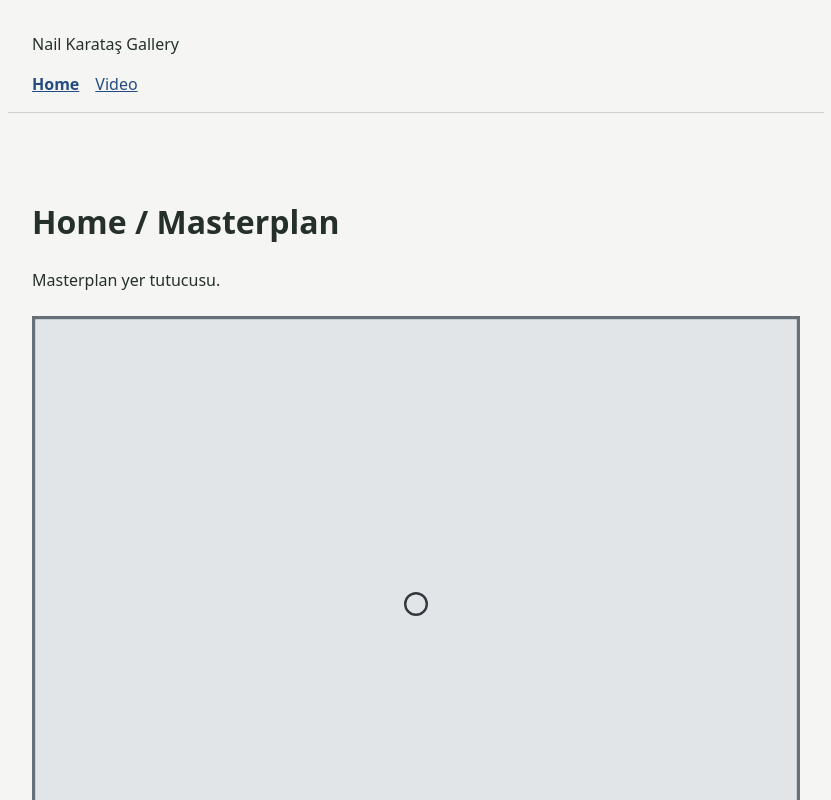
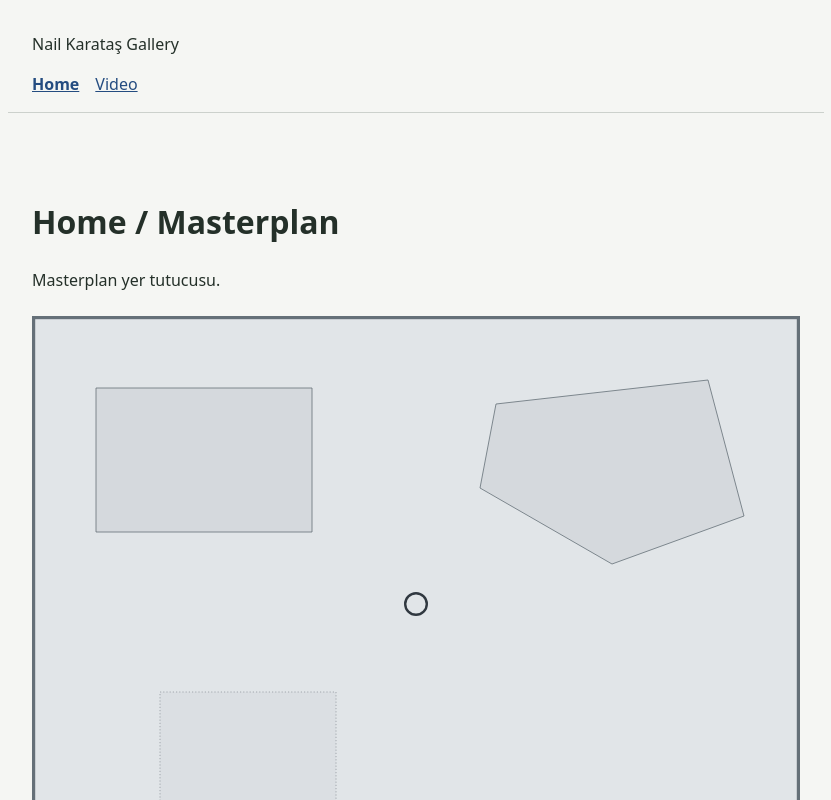
Before and after one commit to miozturk/nail-karatas-gallery, a React (Vite) app: page / in a window 1280 px wide. Shown: the top 800 px of the page, without its empty margins (224-1055 px from the left). Built offline with nearby package versions, Linux system fonts and the light colour scheme.

Commit message:
IMP-005 SVG Hotspot Layer

```diff
--- a/src/components/SceneStage/SceneStageProof.tsx
+++ b/src/components/SceneStage/SceneStageProof.tsx
@@ -1,15 +1,43 @@
+import { useState } from 'react'
+import SvgHotspotLayer, { type SvgHotspot } from '../SvgHotspotLayer/SvgHotspotLayer'
 import SceneStage from './SceneStage'
 import './SceneStageProof.css'
 
+const developmentHotspots: readonly SvgHotspot[] = [
+  { id: 'rectangle', label: 'Deneme dikdörtgeni', points: [[160, 180], [700, 180], [700, 540], [160, 540]] },
+  { id: 'irregular', label: 'Deneme düzensiz bölgesi', points: [[1160, 220], [1690, 160], [1780, 500], [1450, 620], [1120, 430]] },
+  { id: 'disabled', label: 'Devre dışı deneme bölgesi', disabled: true, points: [[320, 940], [760, 940], [760, 1240], [320, 1240]] },
+]
+
 export default function SceneStageProof() {
+  const [hoveredId, setHoveredId] = useState<string | null>(null)
+  const [activeId, setActiveId] = useState<string | null>(null)
+  const [activations, setActivations] = useState(0)
+  const [baseClicks, setBaseClicks] = useState(0)
   return (
     <figure className="scene-stage-proof">
       <SceneStage
         label="Geliştirme sahnesi: 1920 × 1440 mantıksal koordinat alanı"
-        base={<div className="scene-stage-proof__background" />}
+        base={<div className="scene-stage-proof__background" onClick={() => setBaseClicks((count) => count + 1)} />}
+        interaction={
+          <SvgHotspotLayer
+            label="Sahte geliştirme poligonları"
+            hotspots={developmentHotspots}
+            hoveredId={hoveredId}
+            activeId={activeId}
+            onHover={setHoveredId}
+            onLeave={(id) => setHoveredId((current) => current === id ? null : current)}
+            onActivate={(id) => {
+              setActiveId(id)
+              setActivations((count) => count + 1)
+            }}
+          />
+        }
         overlay={<span className="scene-stage-proof__center" aria-hidden="true" />}
       />
       <figcaption>Geliştirme kontrolü: 1920 × 1440 · 4:3 · merkez işareti (960, 720).</figcaption>
+      <p>Hover: {hoveredId ?? 'yok'} · Zemin tıklaması: {baseClicks}</p>
+      <p role="status">Seçilen: {activeId ?? 'yok'} · Aktivasyon: {activations}</p>
     </figure>
   )
 }
--- /dev/null
+++ b/src/components/SvgHotspotLayer/SvgHotspotLayer.css
@@ -0,0 +1,40 @@
+.svg-hotspot-layer.svg-hotspot-layer {
+  position: absolute;
+  inset: 0;
+  width: 100%;
+  height: 100%;
+  pointer-events: none;
+}
+
+.svg-hotspot-layer__polygon {
+  pointer-events: all;
+  cursor: pointer;
+  fill: rgb(75 85 95 / 8%);
+  stroke: #657078;
+  stroke-width: 2px;
+  vector-effect: non-scaling-stroke;
+}
+
+.svg-hotspot-layer__polygon[data-hovered='true'] {
+  fill: rgb(75 85 95 / 30%);
+}
+
+.svg-hotspot-layer__polygon[aria-pressed='true'] {
+  fill: rgb(75 85 95 / 45%);
+  stroke: #202830;
+}
+
+.svg-hotspot-layer__polygon:focus-visible {
+  outline: none;
+  stroke: #101820;
+  stroke-width: 5px;
+  stroke-dasharray: 8 4;
+}
+
+.svg-hotspot-layer__polygon[aria-disabled='true'] {
+  pointer-events: none;
+  cursor: default;
+  fill: rgb(75 85 95 / 4%);
+  stroke: #92999f;
+  stroke-dasharray: 3 5;
+}
--- /dev/null
+++ b/src/components/SvgHotspotLayer/SvgHotspotLayer.tsx
@@ -0,0 +1,61 @@
+import { useRef } from 'react'
+import type { Polygon } from '../../types'
+import './SvgHotspotLayer.css'
+
+export interface SvgHotspot {
+  id: string
+  points: Polygon
+  label: string
+  disabled?: boolean
+}
+
+export interface SvgHotspotLayerProps {
+  label: string
+  hotspots: readonly SvgHotspot[]
+  hoveredId?: string | null
+  activeId?: string | null
+  onHover?: (id: string) => void
+  onLeave?: (id: string) => void
+  onActivate: (id: string) => void
+}
+
+export default function SvgHotspotLayer({
+  label, hotspots, hoveredId, activeId, onHover, onLeave, onActivate,
+}: SvgHotspotLayerProps) {
+  const spacePressed = useRef<string | null>(null)
+
+  return (
+    <svg className="svg-hotspot-layer" viewBox="0 0 1920 1440" role="group" aria-label={label}>
+      {hotspots.map(({ id, points, label: hotspotLabel, disabled }) => (
+        <polygon
+          key={id}
+          className="svg-hotspot-layer__polygon"
+          points={points.map(([x, y]) => `${x},${y}`).join(' ')}
+          role="button"
+          aria-label={hotspotLabel}
+          aria-disabled={disabled || undefined}
+          aria-pressed={activeId === id}
+          tabIndex={disabled ? -1 : 0}
+          data-hovered={!disabled && hoveredId === id}
+          onPointerEnter={() => { if (!disabled) onHover?.(id) }}
+          onPointerLeave={() => { if (!disabled) onLeave?.(id) }}
+          onClick={() => { if (!disabled) onActivate(id) }}
+          onKeyDown={(event) => {
+            if (event.key !== 'Enter' && event.key !== ' ') return
+            event.preventDefault()
+            if (disabled || event.repeat) return
+            if (event.key === 'Enter') onActivate(id)
+            else spacePressed.current = id
+          }}
+          onKeyUp={(event) => {
+            if (event.key !== ' ') return
+            event.preventDefault()
+            if (!disabled && spacePressed.current === id) onActivate(id)
+            spacePressed.current = null
+          }}
+          onBlur={() => { spacePressed.current = null }}
+        />
+      ))}
+    </svg>
+  )
+}
```
Also changed, not shown: src/components/SceneStage/README.md, src/components/SvgHotspotLayer/README.md (added).
